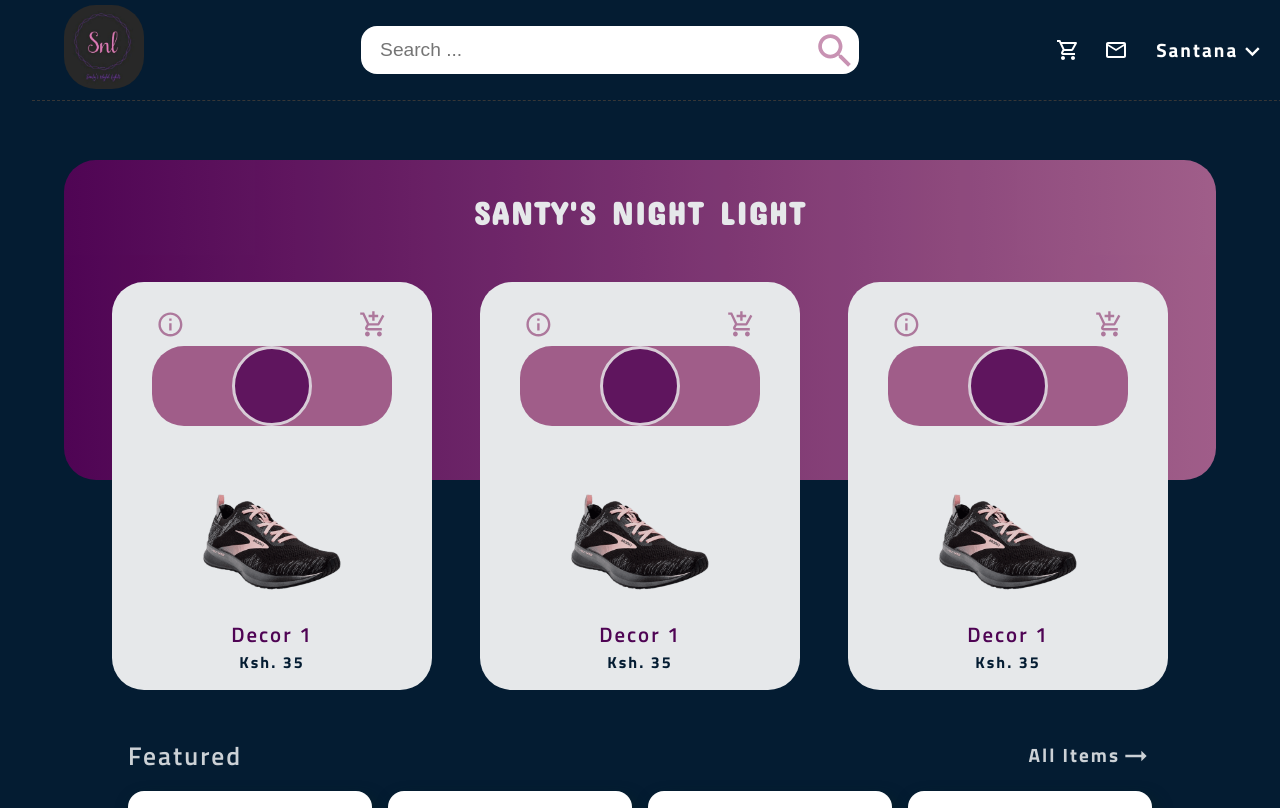
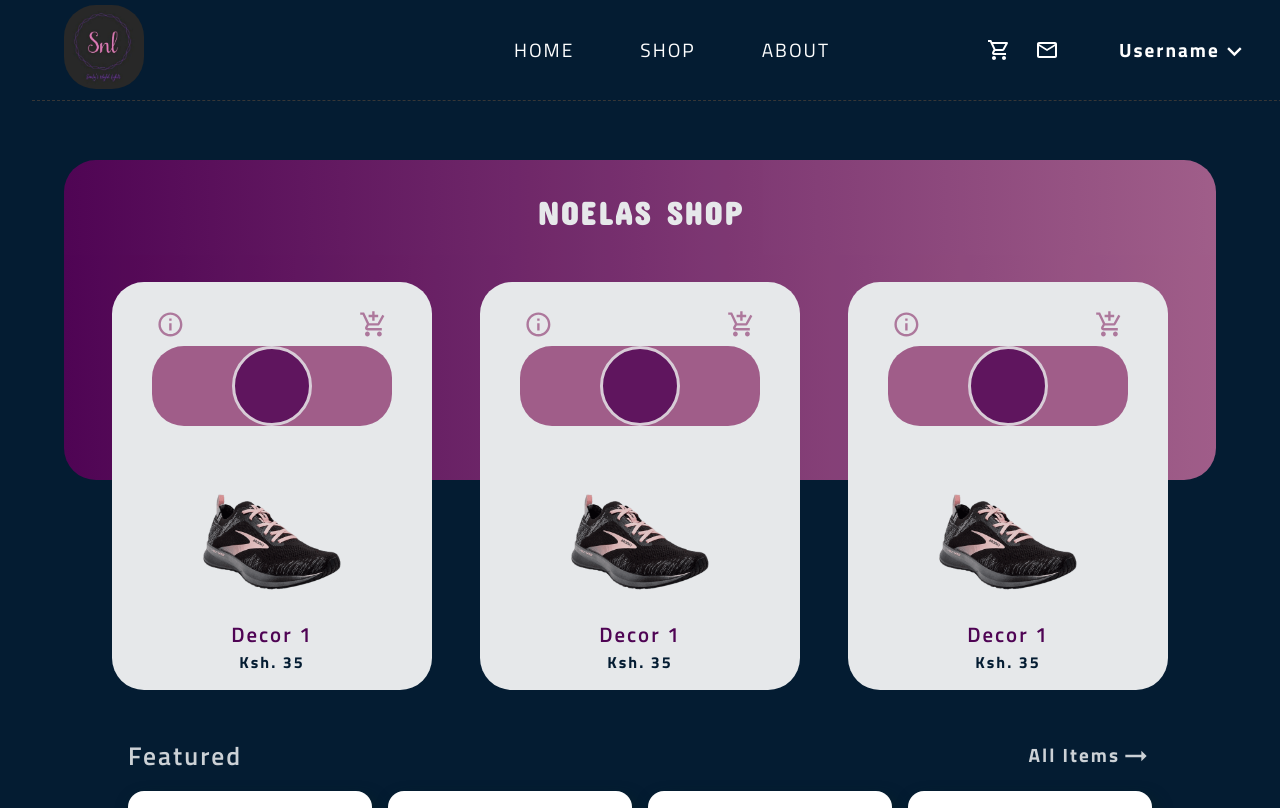
Before and after one commit to alekskimeu/ecommerce-frontend, a React (Create React App) app: page / in a window 1280 px wide. Shown: the top 808 px of the page. Built offline with nearby package versions, Linux system fonts and the light colour scheme.

Commit message:
Add pages & navigation on the header

```diff
--- a/src/App.js
+++ b/src/App.js
@@ -1,14 +1,6 @@
 import { useState } from "react";
-import {
-	Ad,
-	Footer,
-	Header,
-	Hero,
-	Loader,
-	Products,
-	Subscribe,
-} from "./components";
-import { newProducts, topProducts, featuredProducts } from "./data";
+import Home from "./pages/Home";
+import { Footer, Header, Loader } from "./components";
 
 import "./App.css";
 
@@ -22,14 +14,7 @@ const App = () => {
 		<div className="app">
 			<div className="app-wrapper">
 				<Header />
-				<Hero />
-				{featuredProducts && (
-					<Products title="Featured" products={featuredProducts} />
-				)}
-				<Ad />
-				{newProducts && <Products title="New" products={newProducts} />}
-				<Subscribe />
-				{topProducts && <Products title="Top" products={topProducts} />}
+				<Home />
 			</div>
 			<Footer />
 		</div>
--- a/src/components/Header/Header.css
+++ b/src/components/Header/Header.css
@@ -13,6 +13,10 @@
 }
 
 .header .brand, .header .header-menu {
+    flex: .3;
+}
+
+.header .header-nav {
     flex: .4;
 }
 
@@ -30,48 +34,51 @@
     }
 }
 
-.header .search {
-    flex: 1;
+.header-nav {
     display: flex;
+    justify-content: space-evenly;
     align-items: center;
-    position: relative;
 }
 
-@media screen and (max-width: 600px) {
-    .header .search {
-        display: none;
-    }
+.header-nav a {
+    color: white;
+    font-size: 1.2rem;
+    text-transform: uppercase;
+    position: relative;
+    transition: all .5s ease;
+    -webkit-transition: all .5s ease;
+    -moz-transition: all .5s ease;
+    -ms-transition: all .5s ease;
+    -o-transition: all .5s ease;
 }
 
-.header .search .MuiSvgIcon-root {
+.header-nav a::after {
+    content: "";
     position: absolute;
-    right: 20%;
-    color: var(--primary);
-    font-size: 3rem;
-    margin-top: 0.1rem;
-    padding: 0.1rem;
-    border-top-right-radius: 1rem;
-    border-bottom-right-radius: 1rem;
-    opacity: .7;
+    background-color: var(--primary);
+    bottom: 0;
+    left: 0;
+    width: 0;
+    height: 1.5px;
+    transition: all .3s ease;
+    -webkit-transition: all .3s ease;
+    -moz-transition: all .3s ease;
+    -ms-transition: all .3s ease;
+    -o-transition: all .3s ease;
 }
 
-.header .search-input {
-    outline-width: 0;
-    border: none;
-    padding: .8rem 1.2rem;
-    width: 80%;
-    border-radius: 1rem;
-    -webkit-border-radius: 1rem;
-    -moz-border-radius: 1rem;
-    -ms-border-radius: 1rem;
-    -o-border-radius: 1rem;
-    font-size: 1.2rem;
+.header-nav a:hover {
+    color: var(--primary);
+}
+
+.header-nav a:hover::after {
+    width: 100%;
 }
 
 .header-menu {
     flex: .4;
     display: flex;
-    justify-content: center;
+    justify-content: space-evenly;
     gap: 1rem;
     align-items: center;
 }
@@ -93,15 +100,6 @@
     .header-menu .MuiSvgIcon-root {
         display: none;
     }
-
-    .header .search-input {
-        width: 100%;
-    }
-
-    .header .search .MuiSvgIcon-root {
-        right: 0;
-    }
-
 }
 .header-menu .name {
     color: white;
--- a/src/components/Header/Header.jsx
+++ b/src/components/Header/Header.jsx
@@ -1,7 +1,6 @@
 import React from "react";
 import { Badge, IconButton } from "@material-ui/core";
 import EmailOutlinedIcon from "@material-ui/icons/EmailOutlined";
-import SearchOutlinedIcon from "@material-ui/icons/SearchOutlined";
 import ShoppingCartOutlinedIcon from "@material-ui/icons/ShoppingCartOutlined";
 import KeyboardArrowDownOutlinedIcon from "@material-ui/icons/KeyboardArrowDownOutlined";
 import logo from "../../assets/logo.jpeg";
@@ -14,13 +13,10 @@ const Header = () => {
 			<div className="brand">
 				<img src={logo} alt="" width="80" />
 			</div>
-			<div className="search">
-				<input
-					type="search"
-					placeholder="Search ..."
-					className="search-input"
-				/>
-				<SearchOutlinedIcon />
+			<div className="header-nav">
+				<a href="/">Home</a>
+				<a href="/">Shop</a>
+				<a href="/">About</a>
 			</div>
 			<div className="header-menu">
 				<div className="menu-items">
@@ -34,7 +30,7 @@ const Header = () => {
 					</IconButton>
 				</div>
 				<h4 className="name">
-					Santana <KeyboardArrowDownOutlinedIcon />
+					Username <KeyboardArrowDownOutlinedIcon />
 				</h4>
 			</div>
 		</div>
--- a/src/components/Hero/Hero.jsx
+++ b/src/components/Hero/Hero.jsx
@@ -7,7 +7,7 @@ import "./Hero.css";
 const Hero = () => {
 	return (
 		<div className="hero">
-			<h3 className="heading">Santy's Night Light</h3>
+			<h3 className="heading">Noelas Shop</h3>
 			<div className="hero-wrapper">
 				{displayProducts.map((product) => (
 					<HeroItem key={product.id} product={product} />
--- /dev/null
+++ b/src/pages/Home.jsx
@@ -0,0 +1,20 @@
+import React from "react";
+import { Ad, Hero, Products, Subscribe } from "../components";
+import { newProducts, topProducts, featuredProducts } from "../data";
+
+const Home = () => {
+	return (
+		<div>
+			<Hero />
+			{featuredProducts && (
+				<Products title="Featured" products={featuredProducts} />
+			)}
+			<Ad />
+			{newProducts && <Products title="New" products={newProducts} />}
+			<Subscribe />
+			{topProducts && <Products title="Top" products={topProducts} />}
+		</div>
+	);
+};
+
+export default Home;
```
Also changed, not shown: src/pages/Cart.jsx (added, +7 -0 lines), src/pages/Checkout.jsx (added, +7 -0 lines), src/pages/Login.jsx (added, +7 -0 lines), src/pages/OrderConfirm.jsx (added, +7 -0 lines), src/pages/Orders.jsx (added, +7 -0 lines), src/pages/Register.jsx (added, +7 -0 lines), src/pages/Shop.jsx (added, +7 -0 lines).
